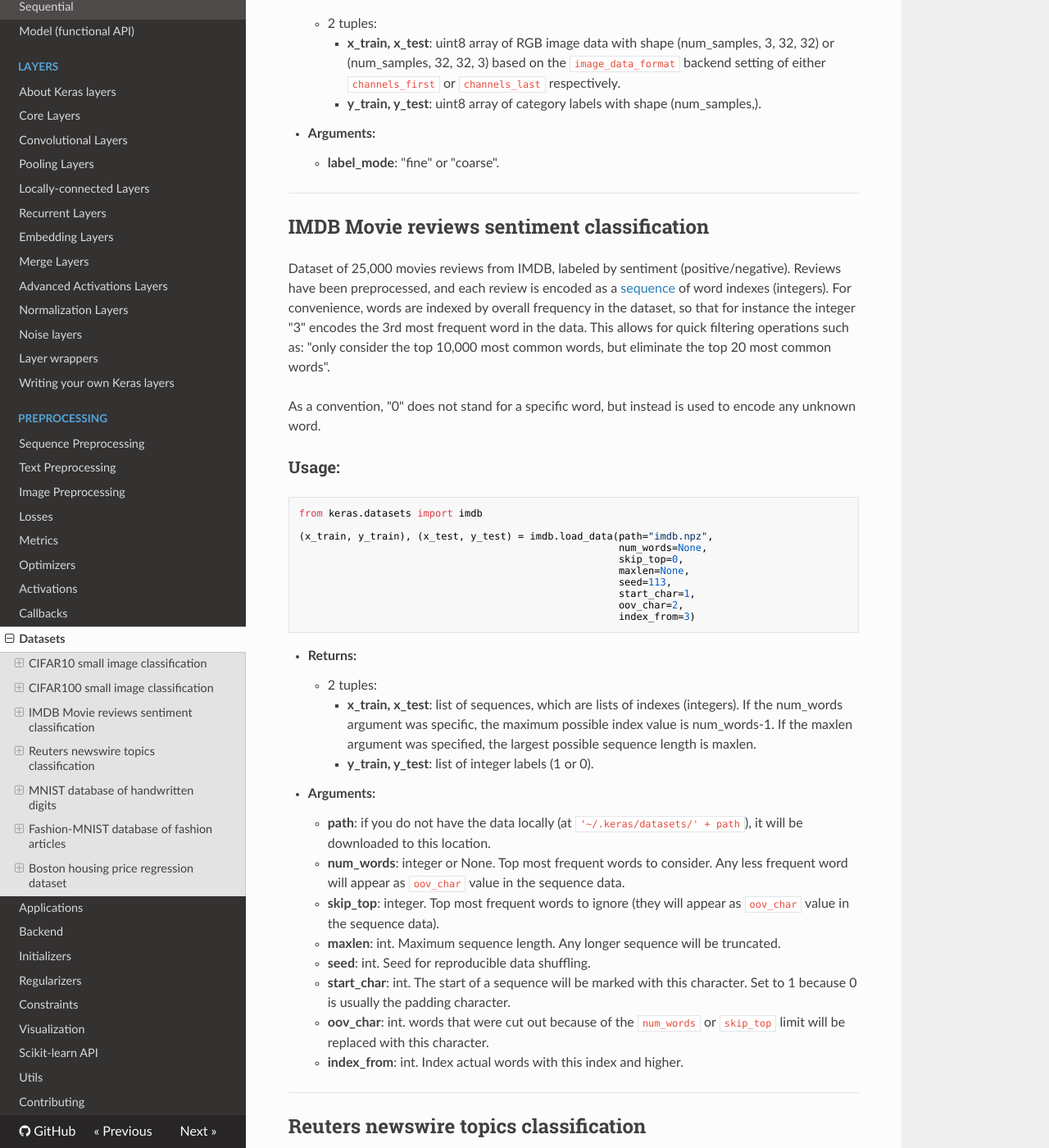
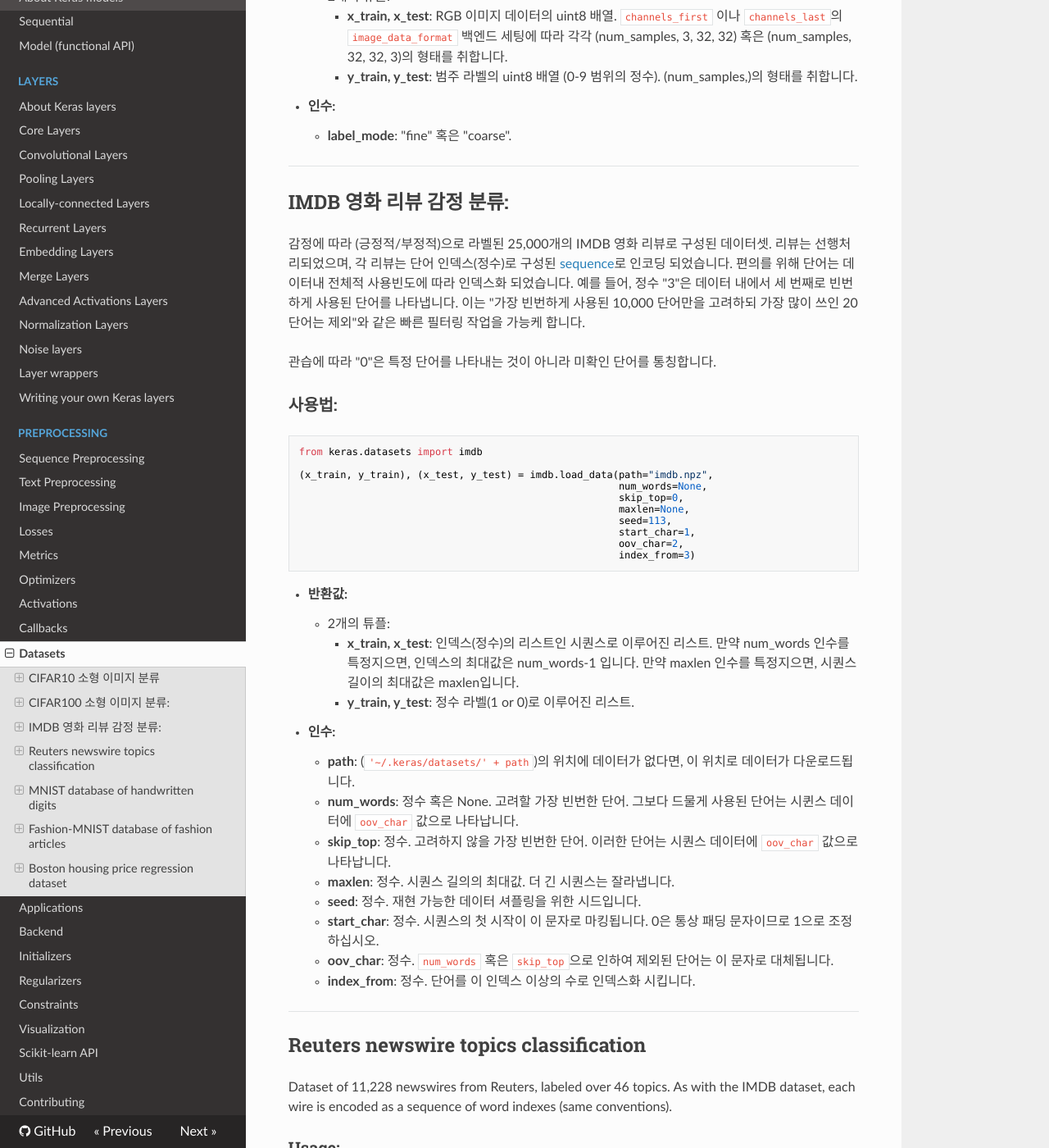
Before and after one commit to keras-team/keras-docs-ko, an MkDocs documentation site: the page built from sources/datasets.md, in a window 1280 px wide and 1400 px high, scrolled down 910 px. Shown: the whole window at 82% size. Built offline with MkDocs 1.6.1, drawn with Linux system fonts in a browser that asks for light colours; nearby versions of some CDN libraries; some of the changed text lies outside the part shown.

Commit message:
Update datasets.md
CIFAR100와 IMDB에 대한 문단을 번역했습니다.

````diff
--- a/sources/datasets.md
+++ b/sources/datasets.md
@@ -1,10 +1,10 @@
-# Datasets
+# 데이터 셋
 
-## CIFAR10 small image classification
+## CIFAR10 소형 이미지 분류
 
-Dataset of 50,000 32x32 color training images, labeled over 10 categories, and 10,000 test images.
+50,000개의 32x32 컬러 학습 이미지, 10개 범주의 라벨, 10,000개의 테스트 이미지로 구성된 데이터셋.
 
-### Usage:
+### 사용법:
 
 ```python
 from keras.datasets import cifar10
@@ -12,19 +12,19 @@ from keras.datasets import cifar10
 (x_train, y_train), (x_test, y_test) = cifar10.load_data()
 ```
 
-- __Returns:__
-    - 2 tuples:
-        - __x_train, x_test__: uint8 array of RGB image data with shape (num_samples, 3, 32, 32) or (num_samples, 32, 32, 3) based on the `image_data_format` backend setting of either `channels_first` or `channels_last` respectively.
-        - __y_train, y_test__: uint8 array of category labels (integers in range 0-9) with shape (num_samples,).
+- __반환값:__
+    - 2개의 튜플:
+        - __x_train, x_test__: RGB 이미지 데이터의 uint8 배열. `channels_first` 이나 `channels_last`의 `image_data_format` 백엔드 세팅에 따라 각각 (num_samples, 3, 32, 32) 혹은 (num_samples, 32, 32, 3)의 형태를 취합니다.
+        - __y_train, y_test__: 범주 라벨의 uint8 배열 (0-9 범위의 정수). (num_samples,)의 형태를 취합니다.
 
 
 ---
 
-## CIFAR100 small image classification
+## CIFAR100 소형 이미지 분류:
 
-Dataset of 50,000 32x32 color training images, labeled over 100 categories, and 10,000 test images.
+50,000개의 32x32 컬러 학습 이미지, 10개 범주의 라벨, 10,000개의 테스트 이미지로 구성된 데이터셋.
 
-### Usage:
+### 사용법:
 
 ```python
 from keras.datasets import cifar100
@@ -32,25 +32,25 @@ from keras.datasets import cifar100
 (x_train, y_train), (x_test, y_test) = cifar100.load_data(label_mode='fine')
 ```
 
-- __Returns:__
-    - 2 tuples:
-        - __x_train, x_test__: uint8 array of RGB image data with shape (num_samples, 3, 32, 32) or (num_samples, 32, 32, 3) based on the `image_data_format` backend setting of either `channels_first` or `channels_last` respectively.
-        - __y_train, y_test__: uint8 array of category labels with shape (num_samples,).
+- __반환값:__
+    - 2개의 튜플:
+        - __x_train, x_test__: RGB 이미지 데이터의 uint8 배열. `channels_first` 이나 `channels_last`의 `image_data_format` 백엔드 세팅에 따라 각각 (num_samples, 3, 32, 32) 혹은 (num_samples, 32, 32, 3)의 형태를 취합니다.
+        - __y_train, y_test__: 범주 라벨의 uint8 배열 (0-9 범위의 정수). (num_samples,)의 형태를 취합니다.
 
-- __Arguments:__
+- __인수:__
 
-    - __label_mode__: "fine" or "coarse".
+    - __label_mode__: "fine" 혹은 "coarse".
 
 
 ---
 
-## IMDB Movie reviews sentiment classification
+## IMDB 영화 리뷰 감정 분류:
 
-Dataset of 25,000 movies reviews from IMDB, labeled by sentiment (positive/negative). Reviews have been preprocessed, and each review is encoded as a [sequence](preprocessing/sequence.md) of word indexes (integers). For convenience, words are indexed by overall frequency in the dataset, so that for instance the integer "3" encodes the 3rd most frequent word in the data. This allows for quick filtering operations such as: "only consider the top 10,000 most common words, but eliminate the top 20 most common words".
+감정에 따라 (긍정적/부정적)으로 라벨된 25,000개의 IMDB 영화 리뷰로 구성된 데이터셋. 리뷰는 선행처리되었으며, 각 리뷰는 단어 인덱스(정수)로 구성된 [sequence](preprocessing/sequence.md)로 인코딩 되었습니다. 편의를 위해 단어는 데이터내 전체적 사용빈도에 따라 인덱스화 되었습니다. 예를 들어, 정수 "3"은 데이터 내에서 세 번째로 빈번하게 사용된 단어를 나타냅니다. 이는 "가장 빈번하게 사용된 10,000 단어만을 고려하되 가장 많이 쓰인 20 단어는 제외"와 같은 빠른 필터링 작업을 가능케 합니다.
 
-As a convention, "0" does not stand for a specific word, but instead is used to encode any unknown word.
+관습에 따라 "0"은 특정 단어를 나타내는 것이 아니라 미확인 단어를 통칭합니다.
 
-### Usage:
+### 사용법:
 
 ```python
 from keras.datasets import imdb
@@ -64,23 +64,22 @@ from keras.datasets import imdb
                                                       oov_char=2,
                                                       index_from=3)
 ```
-- __Returns:__
-    - 2 tuples:
-        - __x_train, x_test__: list of sequences, which are lists of indexes (integers). If the num_words argument was specific, the maximum possible index value is num_words-1. If the maxlen argument was specified, the largest possible sequence length is maxlen.
-        - __y_train, y_test__: list of integer labels (1 or 0).
+- __반환값:__
+    - 2개의 튜플:
+        - __x_train, x_test__: 인덱스(정수)의 리스트인 시퀀스로 이루어진 리스트. 만약 num_words 인수를 특정지으면, 인덱스의 최대값은 num_words-1 입니다. 만약 maxlen 인수를 특정지으면, 시퀀스 길이의 최대값은 maxlen입니다.
+        - __y_train, y_test__: 정수 라벨(1 or 0)로 이루어진 리스트.
 
-- __Arguments:__
+- __인수:__
 
-    - __path__: if you do not have the data locally (at `'~/.keras/datasets/' + path`), it will be downloaded to this location.
-    - __num_words__: integer or None. Top most frequent words to consider. Any less frequent word will appear as `oov_char` value in the sequence data.
-    - __skip_top__: integer. Top most frequent words to ignore (they will appear as `oov_char` value in the sequence data).
-    - __maxlen__: int. Maximum sequence length. Any longer sequence will be truncated.
-    - __seed__: int. Seed for reproducible data shuffling.
-    - __start_char__: int. The start of a sequence will be marked with this character.
-        Set to 1 because 0 is usually the padding character.
-    - __oov_char__: int. words that were cut out because of the `num_words`
-        or `skip_top` limit will be replaced with this character.
-    - __index_from__: int. Index actual words with this index and higher.
+    - __path__: (`'~/.keras/datasets/' + path`)의 위치에 데이터가 없다면, 이 위치로 데이터가 다운로드됩니다.
+    - __num_words__: 정수 혹은 None. 고려할 가장 빈번한 단어. 그보다 드물게 사용된 단어는 시퀸스 데이터에 `oov_char` 값으로 나타납니다.
+    - __skip_top__: 정수. 고려하지 않을 가장 빈번한 단어. 이러한 단어는 시퀀스 데이터에 `oov_char` 값으로 나타납니다.
+    - __maxlen__: 정수. 시퀀스 길의의 최대값. 더 긴 시퀀스는 잘라냅니다.
+    - __seed__: 정수. 재현 가능한 데이터 셔플링을 위한 시드입니다.
+    - __start_char__: 정수. 시퀀스의 첫 시작이 이 문자로 마킹됩니다.
+        0은 통상 패딩 문자이므로 1으로 조정하십시오.
+    - __oov_char__: 정수. `num_words` 혹은 `skip_top`으로 인하여 제외된 단어는 이 문자로 대체됩니다.
+    - __index_from__: 정수. 단어를 이 인덱스 이상의 수로 인덱스화 시킵니다.
 
 
 ---
````
